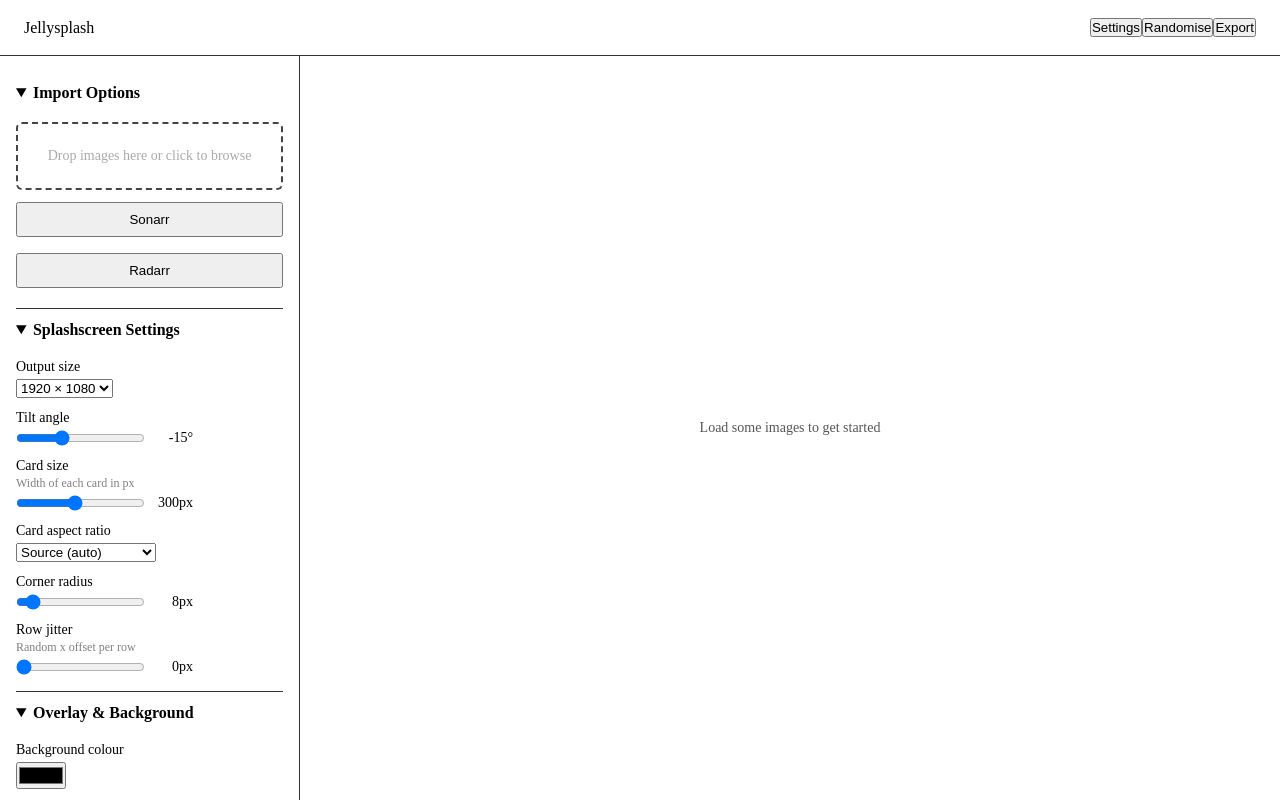
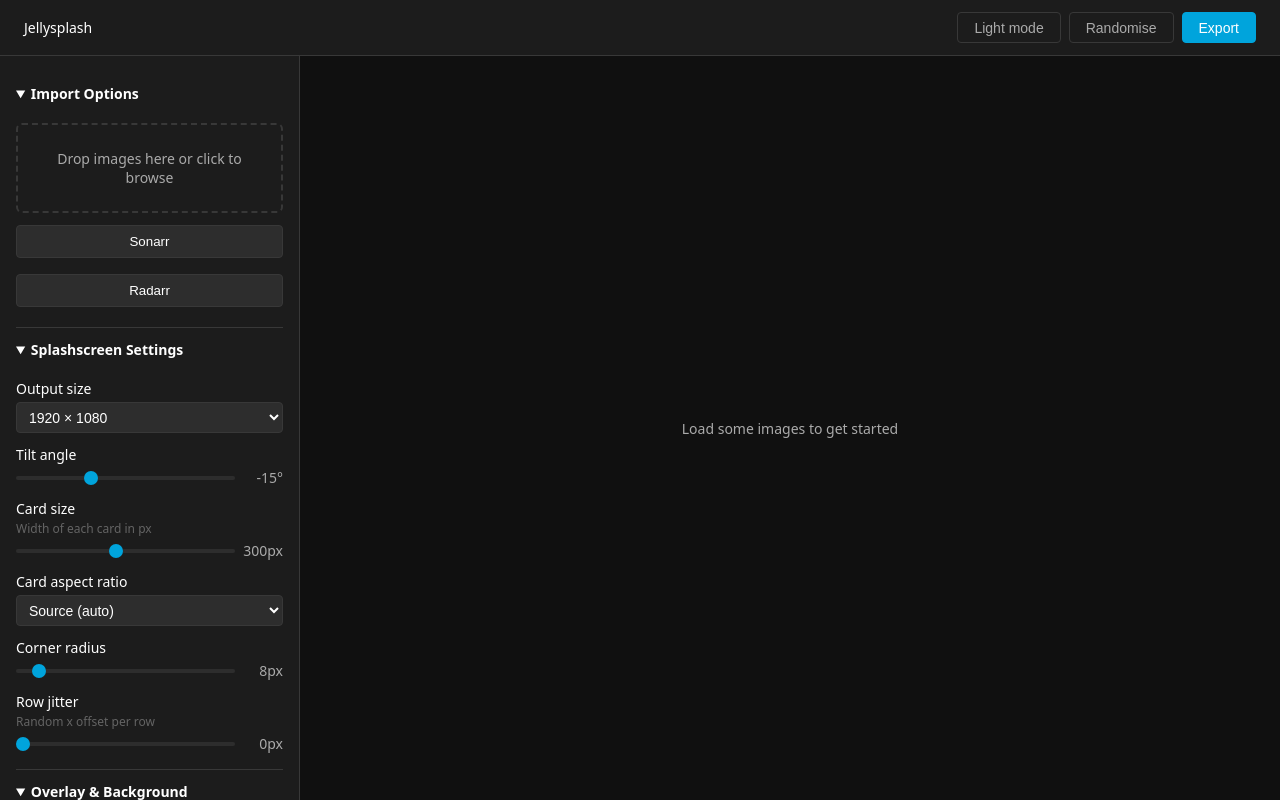
Before and after one commit to 3x333/jellysplash, a React (Vite) app: page / in a window 1280 px wide. Built offline with nearby package versions, Linux system fonts and the light colour scheme.

Commit message:
add styling

```diff
--- a/src/App.css
+++ b/src/App.css
@@ -1,11 +1,3 @@
-*,
-*::before,
-*::after {
-  box-sizing: border-box;
-  margin: 0;
-  padding: 0;
-}
-
 .app-layout {
   display: grid;
   grid-template-rows: 56px 1fr;
@@ -22,23 +14,26 @@
   align-items: center;
   justify-content: space-between;
   padding: 0 1.5rem;
-  border-bottom: 1px solid #333;
+  background: var(--bg-surface);
+  border-bottom: 1px solid var(--border);
 }
 
 .app-sidebar {
   grid-area: sidebar;
   overflow-y: auto;
-  border-right: 1px solid #333;
+  background: var(--bg-surface);
+  border-right: 1px solid var(--border);
   padding: 1rem;
 }
 
 .app-canvas {
   grid-area: canvas;
+  background: var(--bg-page);
   padding: 1rem;
 }
 
 .app-sidebar details {
-  border-bottom: 1px solid #333;
+  border-bottom: 1px solid var(--border);
 }
 
 .app-sidebar summary {
@@ -46,6 +41,7 @@
   cursor: pointer;
   font-weight: 600;
   user-select: none;
+  color: var(--text-primary);
 }
 
 .section-content {
@@ -59,6 +55,16 @@
   width: 100%;
   padding: 0.5rem;
   margin-bottom: 0.25rem;
+  background: var(--bg-elevated);
+  color: var(--text-primary);
+  border: 1px solid var(--border);
+  border-radius: 4px;
+  cursor: pointer;
+}
+
+.import-btn:hover {
+  border-color: var(--accent);
+  color: var(--accent);
 }
 
 .control-row {
@@ -77,6 +83,7 @@
 .control-hint {
   opacity: 0.5;
   font-size: 0.75rem;
+  color: var(--text-secondary);
 }
 
 .slider-wrap {
@@ -89,21 +96,22 @@
   min-width: 2.5rem;
   text-align: right;
   font-variant-numeric: tabular-nums;
+  color: var(--text-secondary);
 }
 
 .upload-zone {
-  border: 2px dashed #444;
+  border: 2px dashed var(--border);
   border-radius: 6px;
   padding: 1.5rem 1rem;
   text-align: center;
   cursor: pointer;
   font-size: 0.875rem;
-  color: #aaa;
+  color: var(--text-secondary);
   transition: border-color 0.15s;
 }
 
 .upload-zone:hover {
-  border-color: #888;
+  border-color: var(--accent);
 }
 
 .canvas-wrap {
@@ -116,7 +124,7 @@
 }
 
 .canvas-empty {
-  color: #555;
+  color: var(--text-secondary);
   font-size: 0.875rem;
 }
 
@@ -124,3 +132,94 @@
   display: block;
   box-shadow: 0 4px 32px rgba(0, 0, 0, 0.5);
 }
+
+.btn {
+  padding: 0.4rem 1rem;
+  border-radius: 4px;
+  font-size: 0.875rem;
+  cursor: pointer;
+  border: 1px solid transparent;
+  transition:
+    background 0.15s,
+    color 0.15s,
+    border-color 0.15s;
+}
+
+.btn-primary {
+  background: var(--accent);
+  color: #ffffff;
+  border-color: var(--accent);
+}
+
+.btn-primary:hover {
+  background: var(--accent-hover);
+  border-color: var(--accent-hover);
+}
+
+.btn-ghost {
+  background: transparent;
+  color: var(--text-secondary);
+  border-color: var(--border);
+}
+
+.btn-ghost:hover {
+  color: var(--text-primary);
+  border-color: var(--text-secondary);
+}
+
+.app-header div {
+  display: flex;
+  gap: 0.5rem;
+  align-items: center;
+}
+
+input[type='range'] {
+  -webkit-appearance: none;
+  appearance: none;
+  width: 100%;
+  height: 4px;
+  border-radius: 2px;
+  background: var(--bg-elevated);
+  outline: none;
+  cursor: pointer;
+}
+
+input[type='range']::-webkit-slider-thumb {
+  -webkit-appearance: none;
+  appearance: none;
+  width: 14px;
+  height: 14px;
+  border-radius: 50%;
+  background: var(--accent);
+  cursor: pointer;
+  transition: background 0.15s;
+}
+
+input[type='range']::-moz-range-thumb {
+  width: 14px;
+  height: 14px;
+  border-radius: 50%;
+  background: var(--accent);
+  border: none;
+  cursor: pointer;
+}
+
+input[type='range']:hover::-webkit-slider-thumb {
+  background: var(--accent-hover);
+}
+
+select {
+  width: 100%;
+  padding: 0.35rem 0.5rem;
+  background: var(--bg-elevated);
+  color: var(--text-primary);
+  border: 1px solid var(--border);
+  border-radius: 4px;
+  font-size: 0.875rem;
+  cursor: pointer;
+  outline: none;
+}
+
+select:focus {
+  border-color: var(--accent);
+}
--- a/src/App.tsx
+++ b/src/App.tsx
@@ -1,6 +1,6 @@
 import './App.css';
 import Sidebar from './components/Sidebar';
-import { useState, useCallback, useRef } from 'react';
+import { useState, useCallback, useRef, useEffect } from 'react';
 import { DEFAULT_CONFIG } from './types';
 import type { JellysplashConfig, ImageItem } from './types';
 import { PreviewCanvas } from './components/PreviewCanvas';
@@ -11,6 +11,7 @@ function App() {
   const handleExportReady = useCallback((fn: () => void) => {
     exportFnRef.current = fn;
   }, []);
+
   const handleExport = useCallback(() => {
     if (images.length === 0) {
       alert('Please load some images before exporting.');
@@ -18,19 +19,38 @@ function App() {
     }
     exportFnRef.current();
   }, [images.length]);
+
   const [config, setConfig] = useState<JellysplashConfig>(DEFAULT_CONFIG);
   const patchConfig = useCallback((patch: Partial<JellysplashConfig>) => {
     setConfig((prev) => ({ ...prev, ...patch }));
   }, []);
+
+  const [theme, setTheme] = useState<'dark' | 'light'>(() => {
+    return (localStorage.getItem('theme') as 'dark' | 'light') ?? 'dark';
+  });
+
+  useEffect(() => {
+    document.documentElement.setAttribute('data-theme', theme);
+    localStorage.setItem('theme', theme);
+  }, [theme]);
 
   return (
     <div className="app-layout">
       <header className="app-header">
         <span>Jellysplash</span>
         <div>
-          <button type="button">Settings</button>
-          <button type="button">Randomise</button>
-          <button type="button" onClick={handleExport}>
+          <button
+            type="button"
+            className="btn btn-ghost"
+            onClick={() => setTheme((t) => (t === 'dark' ? 'light' : 'dark'))}
+          >
+            {' '}
+            {theme === 'dark' ? 'Light mode' : 'Dark mode'}
+          </button>
+          <button type="button" className="btn btn-ghost">
+            Randomise
+          </button>
+          <button type="button" className="btn btn-primary" onClick={handleExport}>
             Export
           </button>
         </div>
--- a/src/hooks/useSplashRenderer.ts
+++ b/src/hooks/useSplashRenderer.ts
@@ -14,7 +14,7 @@ export function useSplashRenderer({ images, config }: UseSplashRendererOptions)
     const canvas = canvasRef.current;
     if (!canvas) return;
     const { outputWidth: W, outputHeight: H } = config;
-    canvas.width = W;
+    canvas.width  = W;
     canvas.height = H;
     const ctx = canvas.getContext('2d');
     if (!ctx) return;
@@ -22,7 +22,8 @@ export function useSplashRenderer({ images, config }: UseSplashRendererOptions)
   }, [images, config]);
 
   useEffect(() => {
-    draw();
+    const id = setTimeout(draw, 60);
+    return () => clearTimeout(id);
   }, [draw]);
 
   const exportPng = useCallback(() => {
--- /dev/null
+++ b/src/index.css
@@ -0,0 +1,34 @@
+:root {
+  --bg-page: #101010;
+  --bg-surface: #1c1c1c;
+  --bg-elevated: #2d2d2d;
+  --border: #383838;
+  --text-primary: #ffffff;
+  --text-secondary: #aaaaaa;
+  --accent: #00a4dc;
+  --accent-hover: #0096c7;
+}
+
+[data-theme='light'] {
+  --bg-page: #f2f2f2;
+  --bg-surface: #ffffff;
+  --bg-elevated: #e8e8e8;
+  --border: #d0d0d0;
+  --text-primary: #101010;
+  --text-secondary: #666666;
+}
+
+*,
+*::before,
+*::after {
+  box-sizing: border-box;
+  margin: 0;
+  padding: 0;
+}
+
+body {
+  background: var(--bg-page);
+  color: var(--text-primary);
+  font-family: system-ui, sans-serif;
+  font-size: 14px;
+}
--- a/src/main.tsx
+++ b/src/main.tsx
@@ -1,6 +1,7 @@
 import { StrictMode } from 'react';
 import { createRoot } from 'react-dom/client';
 import App from './App.tsx';
+import './index.css';
 
 createRoot(document.getElementById('root')!).render(
   <StrictMode>
```
